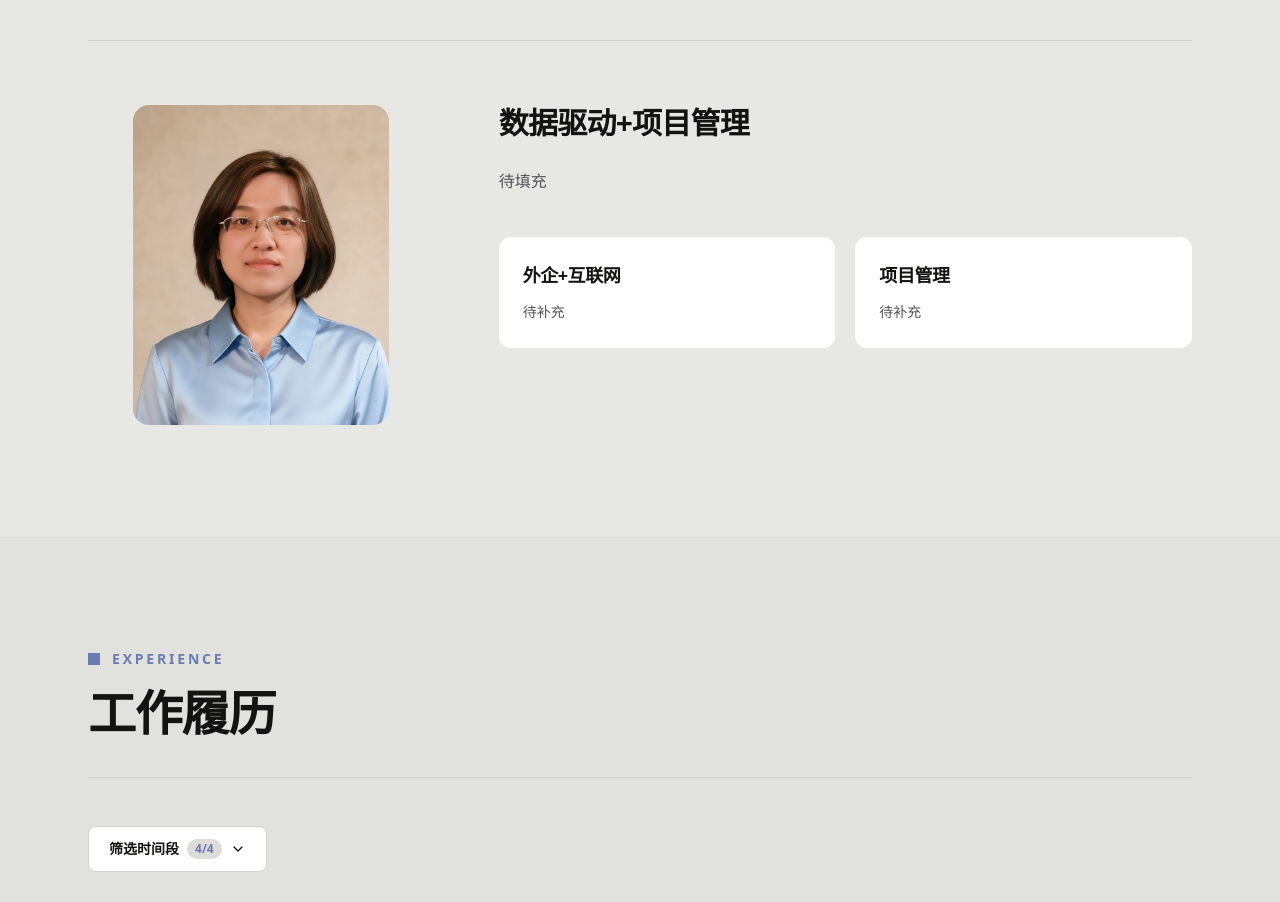
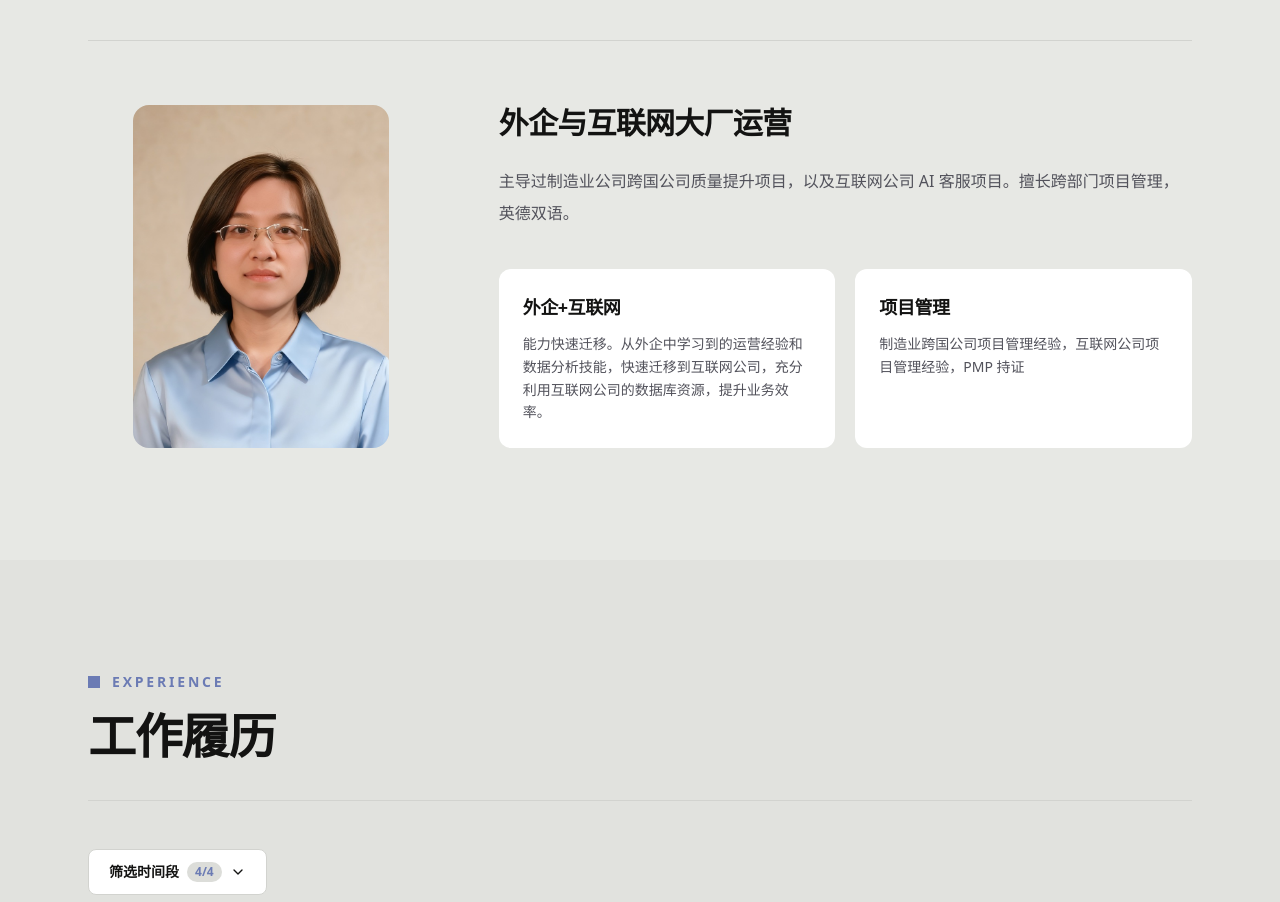
Before and after one commit to Chloe-Yujiao-Wu/my_cv_01, a React (Vite) app: page / in a window 1280 px wide. Shown: the part 936-1838 px from the top of the page. Built offline with nearby package versions, Linux system fonts and the light colour scheme.

Commit message:
fix: 更新关于我文字内容

```diff
--- a/src/data/resume.ts
+++ b/src/data/resume.ts
@@ -94,16 +94,16 @@ export const profile: Profile = {
 
 export const about: AboutInfo = {
   lead: '',
-  heading: '数据驱动+项目管理',
-  body: '待填充',
+  heading: '外企与互联网大厂运营',
+  body: '主导过制造业公司跨国公司质量提升项目，以及互联网公司 AI 客服项目。擅长跨部门项目管理，英德双语。',
   cards: [
     {
       title: '外企+互联网',
-      description: '待补充',
+      description: '能力快速迁移。从外企中学习到的运营经验和数据分析技能，快速迁移到互联网公司，充分利用互联网公司的数据库资源，提升业务效率。',
     },
     {
       title: '项目管理',
-      description: '待补充',
+      description: '制造业跨国公司项目管理经验，互联网公司项目管理经验，PMP 持证',
     },
   ],
   portrait: 'images/portrait.jpg',
```
